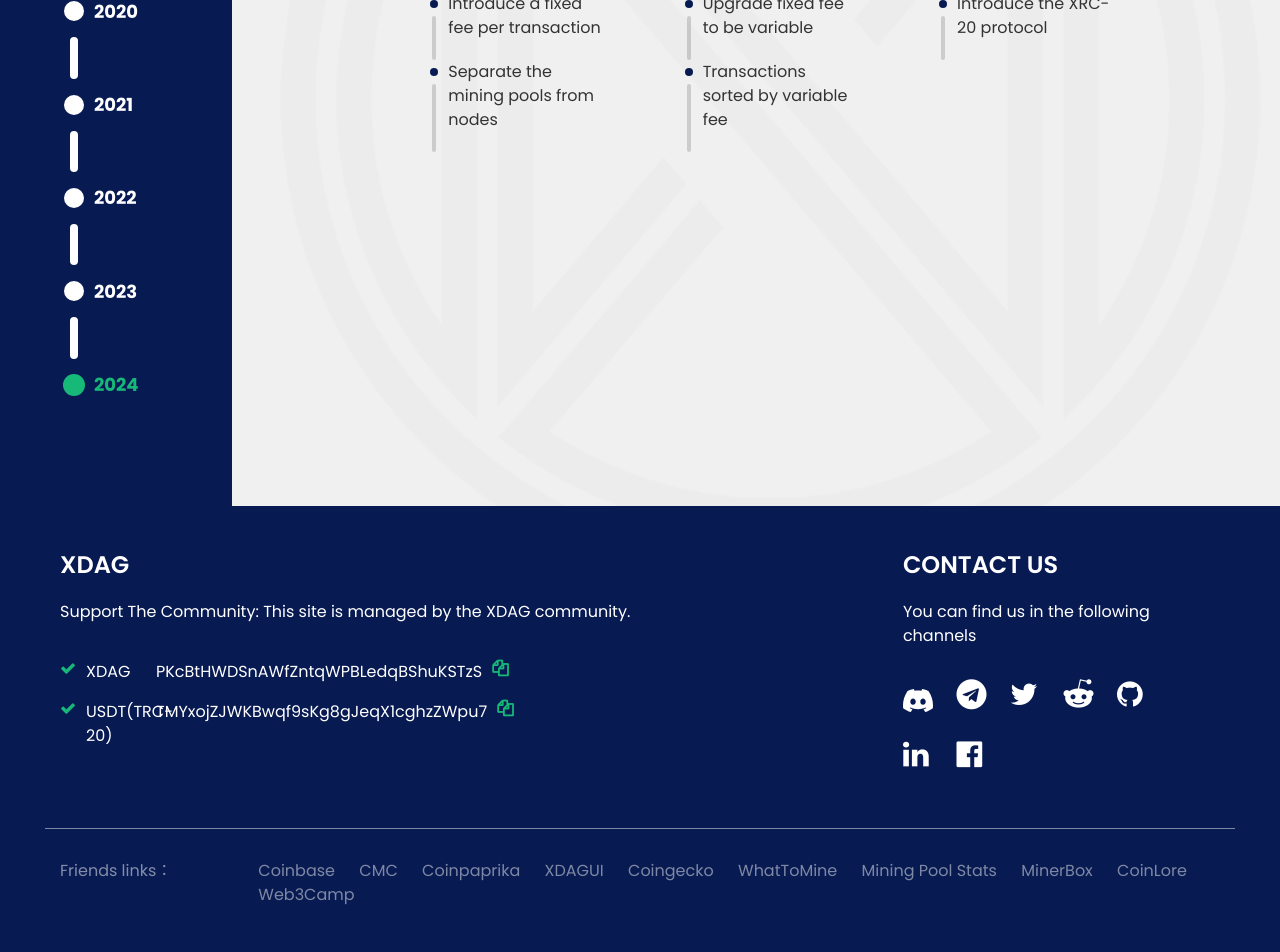
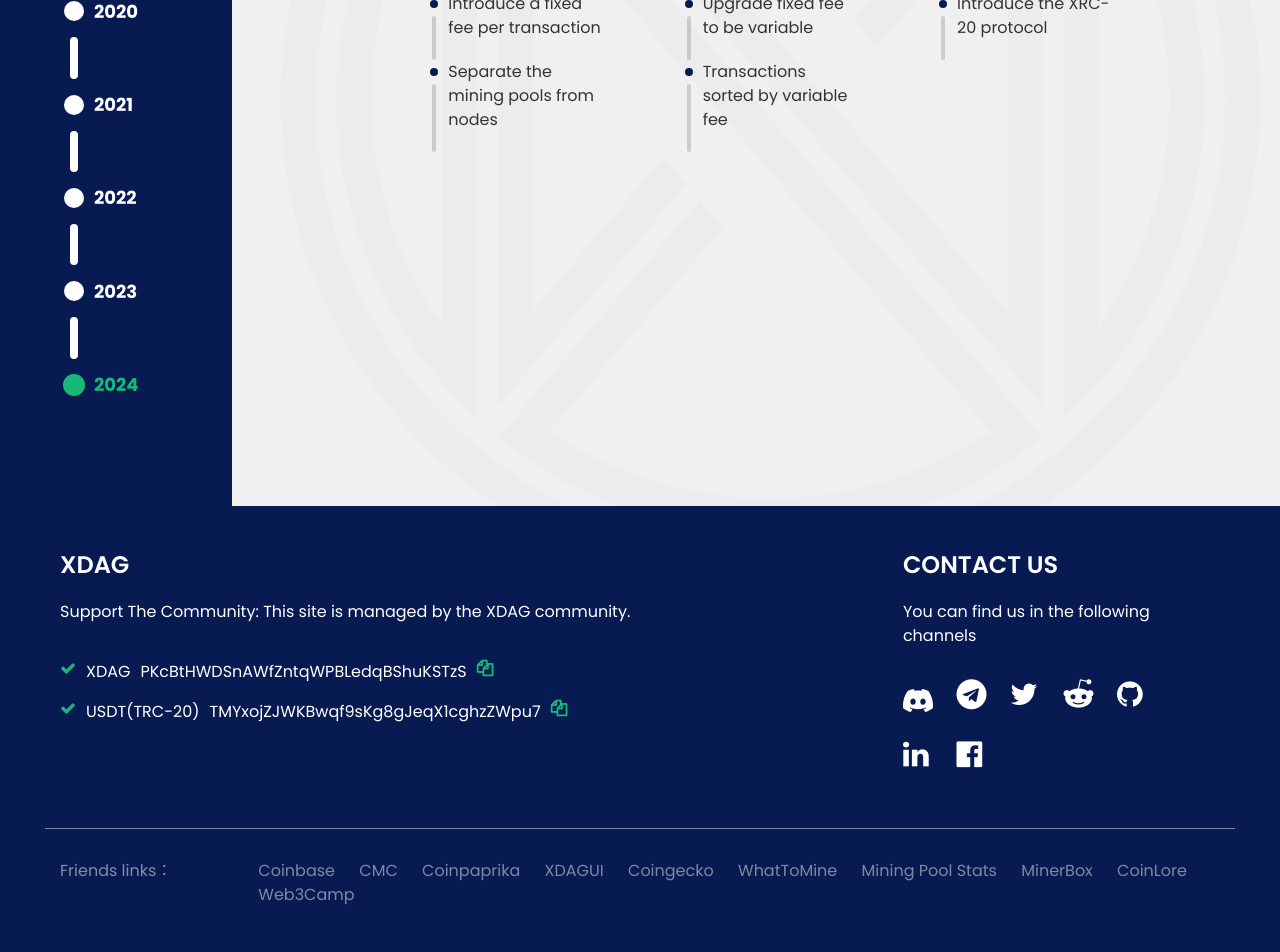
Before and after one commit to XDagger/XDagger.github.io, a Jekyll site: the page built from index.html, in a window 1280 px wide. Shown: the part 2306-3258 px from the top of the page. Built offline with Jekyll 4.4.1, drawn with Linux system fonts in a browser that asks for light colours; a script that is not in the unit is left out.

Commit message:
renew fundAddres

```diff
--- a/assets/css/style.css
+++ b/assets/css/style.css
@@ -1134,7 +1134,7 @@
   max-width: 85vw;
 }
 .community_wallets__currency{
-  width: 70px;
+  width: auto;
   display: inline-block;
   padding-left: 10px;
 
```
